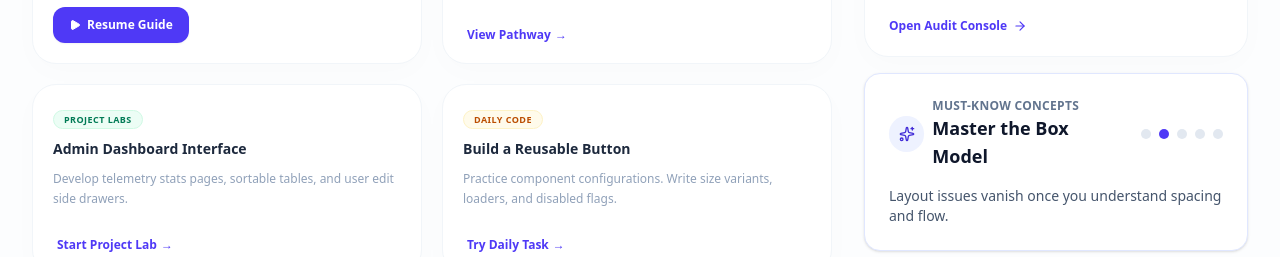
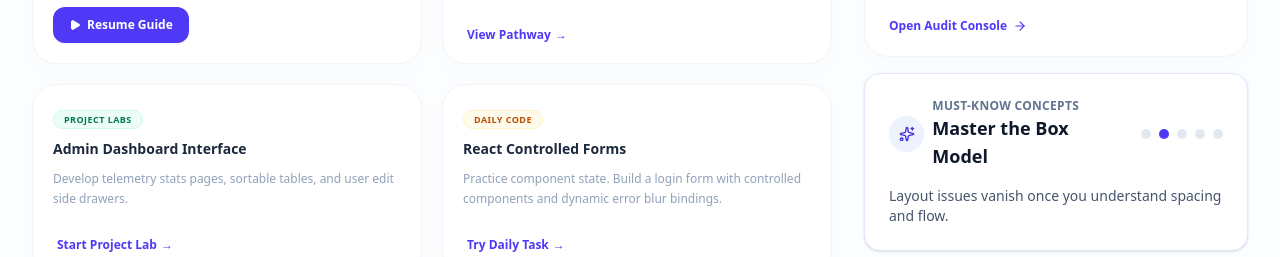
Before and after one commit to anilpulijala26/devmentor, a Next.js app: page / in a window 1280 px wide. Shown: the part 940-1197 px from the top of the page. Built offline with nearby package versions, Linux system fonts and the light colour scheme.

Commit message:
feat: implement student dashboard UI with learning paths and console modules

```diff
--- a/app/page.tsx
+++ b/app/page.tsx
@@ -94,11 +94,11 @@ export default function Home() {
                   <span className="inline-block text-[9px] font-semibold text-amber-700 bg-amber-50 px-2.5 py-0.5 rounded-full border border-amber-100 uppercase tracking-wider">
                     DAILY CODE
                   </span>
-                  <h3 className="font-bold text-slate-955 text-sm">Build a Reusable Button</h3>
-                  <p className="text-xs text-slate-400 leading-relaxed font-normal">Practice component configurations. Write size variants, loaders, and disabled flags.</p>
+                  <h3 className="font-bold text-slate-955 text-sm">React Controlled Forms</h3>
+                  <p className="text-xs text-slate-400 leading-relaxed font-normal">Practice component state. Build a login form with controlled components and dynamic error blur bindings.</p>
                 </div>
                 <Link
-                  href="/tasks/reusable-button"
+                  href="/tasks/react-controlled-form"
                   className="mt-4 inline-flex items-center gap-1 text-xs font-semibold text-indigo-600 hover:text-indigo-700 focus-visible:outline-none focus-visible:ring-2 focus-visible:ring-indigo-500 rounded px-1 cursor-pointer"
                 >
                   <span>Try Daily Task</span>
```
